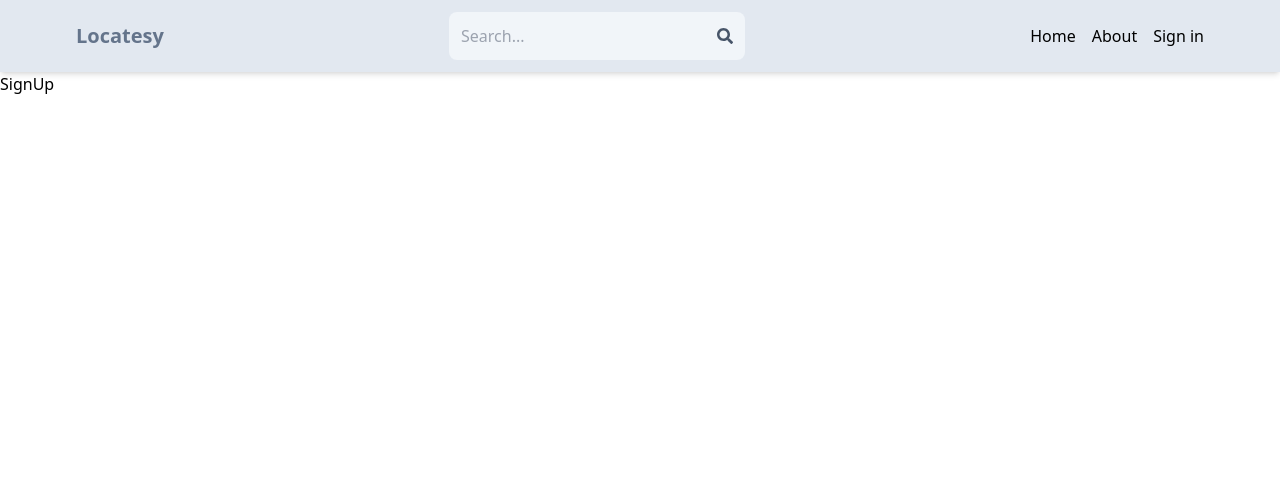
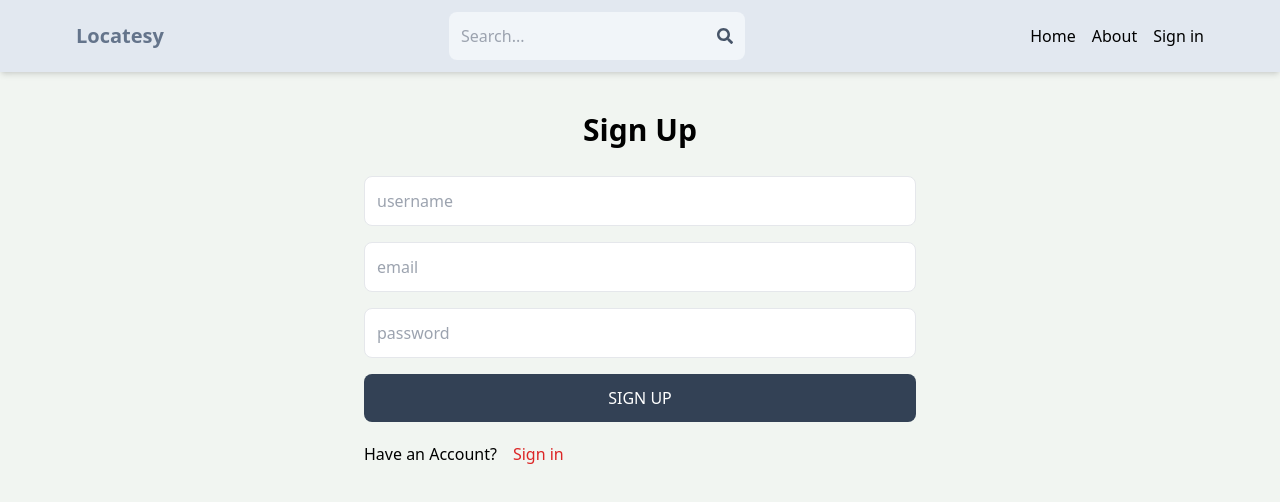
Before and after one commit to SujalAgarwal/Real_Estate_app, a React (Vite) app in the folder client/: page /sign-up in a window 1280 px wide. Shown: the top 502 px of the page. Built offline with nearby package versions, Linux system fonts and the light colour scheme.

Commit message:
completed signup page ui

```diff
--- a/client/src/Pages/SignUp.jsx
+++ b/client/src/Pages/SignUp.jsx
@@ -1,7 +1,38 @@
-
+import {Link} from "react-router-dom"
 
 export default function SignUp() {
   return (
-    <div>SignUp</div>
-  )
+    <div className="p-3 max-w-xl mx-auto">
+      <h1 className="text-3xl text-center font-semibold my-7">Sign Up</h1>
+      <form className="flex flex-col gap-4">
+        <input
+          type="text"
+          placeholder="username"
+          className="border p-3 rounded-lg"
+          id="username"
+        />
+        <input
+          type="email"
+          placeholder="email"
+          className="border p-3 rounded-lg"
+          id="email"
+        />
+        <input
+          type="password"
+          placeholder="password"
+          className="border p-3 rounded-lg"
+          id="password"
+        />
+        <button className="bg-slate-700 text-white p-3 rounded-lg uppercase hover:opacity-95 disabled:opacity-80">
+          Sign Up
+        </button>
+      </form>
+      <div className="flex gap-4 mt-5 ">
+        <p>Have an Account?</p>
+        <Link to={"/sign-in"}>
+          <span className="text-red-600">Sign in</span>
+        </Link>
+      </div>
+    </div>
+  );
 }
--- a/client/src/index.css
+++ b/client/src/index.css
@@ -1,3 +1,7 @@
 @tailwind base;
 @tailwind components;
 @tailwind utilities;
+
+body{
+  background-color: rgb(241,245,241);
+}
```
